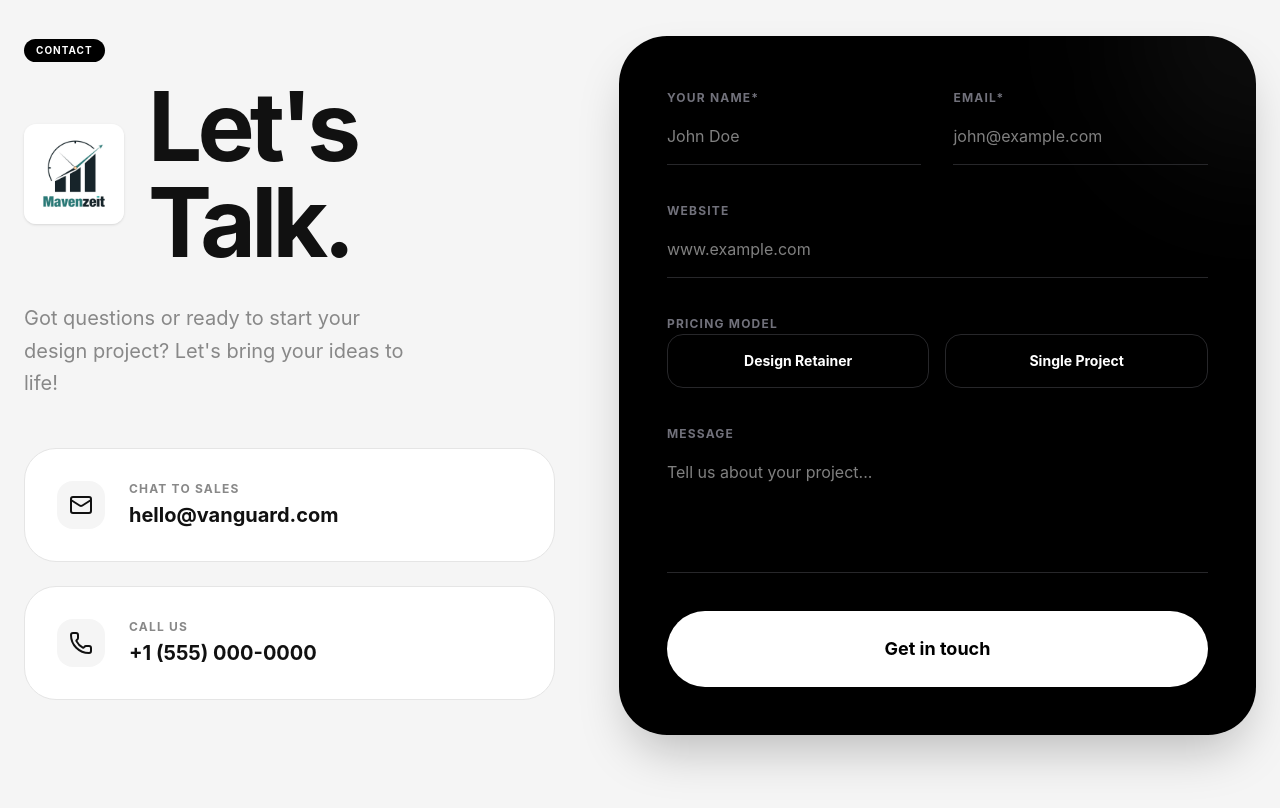
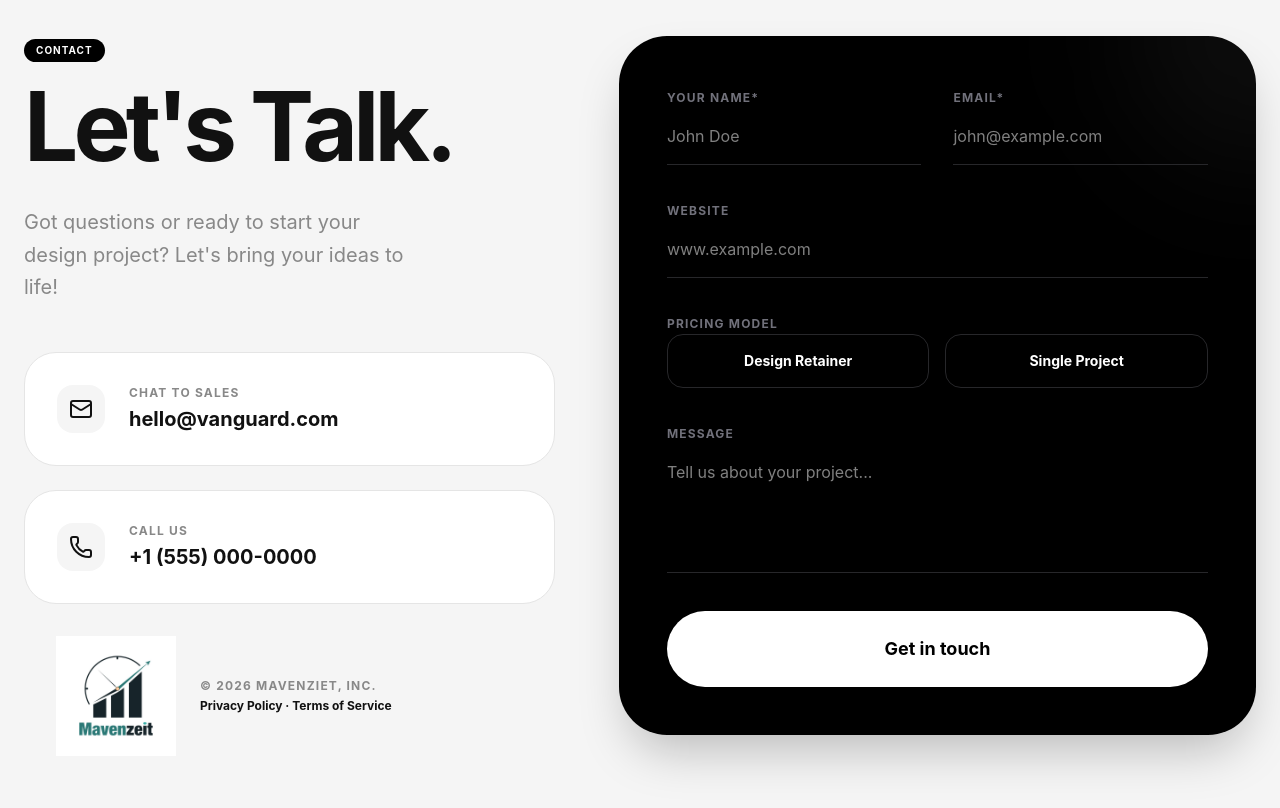
Before and after one commit to Chandrikamohan/Mavenzeit, a React (Vite) app: page / in a window 1280 px wide. Shown: the part 5160-5968 px from the top of the page. Built offline with nearby package versions, Linux system fonts and the light colour scheme.

Commit message:
added privacy policy and terms of services

```diff
--- a/src/App.tsx
+++ b/src/App.tsx
@@ -430,7 +430,7 @@ const Contact = () => {
             Contact
           </div>
           <h3 className="text-5xl md:text-8xl font-bold tracking-tighter mb-8 leading-none flex items-center gap-6">
-            <img src={logoImg} alt="Vanguard Logo" className="h-[100px] w-auto object-contain rounded-xl shadow-sm" />
+
             Let's Talk.
           </h3>
           <p className="text-xl text-brand-muted mb-12 max-w-sm leading-relaxed">
@@ -455,6 +455,16 @@ const Contact = () => {
                 <p className="text-xs font-bold uppercase tracking-widest text-brand-muted mb-1">Call us</p>
                 <p className="text-xl font-bold">+1 (555) 000-0000</p>
               </div>
+            </div>
+          </div>
+
+          <div className="p-8 flex items-center gap-6 group">
+            <div className="w-30 h-30 bg-brand-bg rounded-2xl flex items-center justify-center group-hover:bg-black group-hover:text-white transition-colors">
+              <img src={logoImg} alt="Vanguard Logo" className=" " />
+            </div>
+            <div>
+              <p className="text-xs font-bold uppercase tracking-widest text-brand-muted mb-1">© 2026 Mavenziet, Inc.</p>
+              <p className="text-xs font-bold"><a href="#">Privacy Policy</a> · <a href="#"> Terms of Service</a></p>
             </div>
           </div>
         </div>
```
